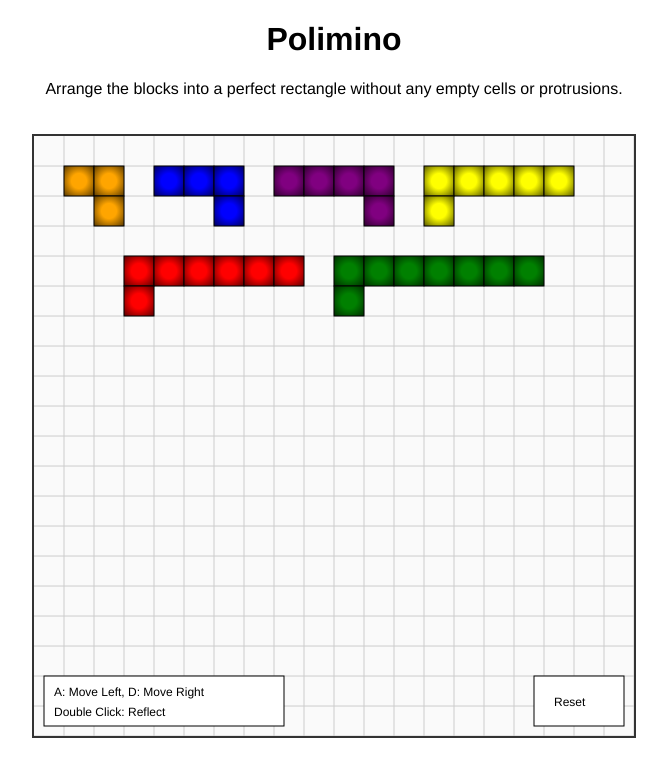
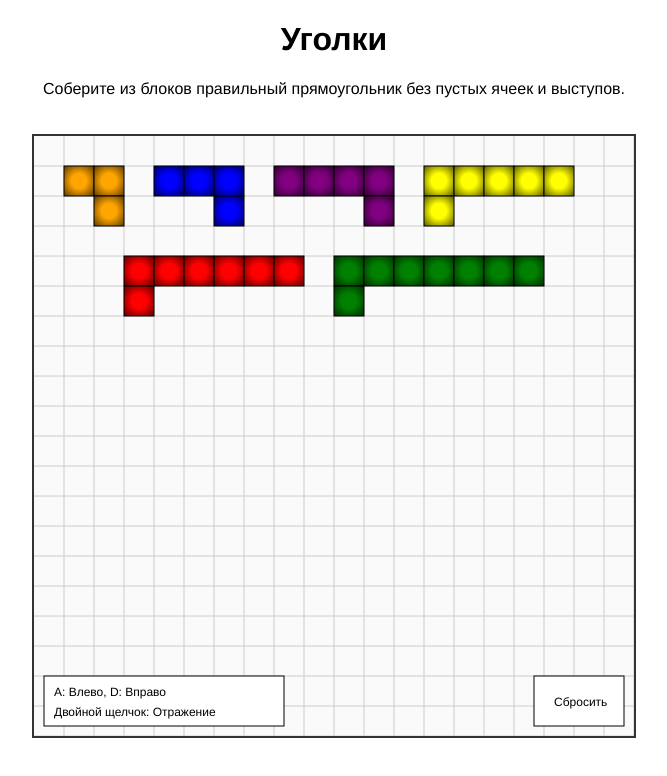
Before and after one commit to lissizza/corners-polimino, a Vue app: page / in a window 1280 px wide. Shown: the top 776 px of the page, without its empty margins (306-973 px from the left). Built offline with nearby package versions, Linux system fonts and the light colour scheme.

Commit message:
remove occupied blocks

```diff
--- a/src/App.vue
+++ b/src/App.vue
@@ -1,9 +1,9 @@
 <template>
   <div id="app">
-    <h1>Polimino</h1>
-    <p>Arrange the blocks into a perfect rectangle without any empty cells or protrusions.</p>
+    <h1>Уголки</h1>
+    <p>Соберите из блоков правильный прямоугольник без пустых ячеек и выступов.</p>
     <svg :width="svgWidth" :height="svgHeight" class="game-svg">
-      <!-- Grid -->
+      <!-- Сетка -->
       <g class="grid">
         <line
           v-for="i in columns + 1"
@@ -25,19 +25,6 @@
         />
       </g>
 
-      <!-- Occupied cells (for debugging) -->
-      <g class="occupied-cells">
-        <rect
-          v-for="(cell, index) in occupiedCells"
-          :key="index"
-          :x="cell.x * gridSize"
-          :y="cell.y * gridSize"
-          :width="gridSize"
-          :height="gridSize"
-          fill="rgba(255, 0, 0, 0.5)"
-        />
-      </g>
-
       <!-- Pieces -->
       <g>
         <PuzzlePiece
@@ -52,19 +39,19 @@
       <!-- Control hints in the bottom left corner -->
       <g class="controls-hint">
         <rect x="10" :y="svgHeight - 60" width="240" height="50" fill="#fff" stroke="#000" />
-        <text x="20" :y="svgHeight - 40" font-size="12" fill="#000">A: Move Left, D: Move Right</text>
-        <text x="20" :y="svgHeight - 20" font-size="12" fill="#000">Double Click: Reflect</text>
+        <text x="20" :y="svgHeight - 40" font-size="12" fill="#000">A: Влево, D: Вправо</text>
+        <text x="20" :y="svgHeight - 20" font-size="12" fill="#000">Двойной щелчок: Отражение</text>
       </g>
 
       <!-- Reset button in the bottom right corner -->
       <g class="reset-button">
         <rect x="500" :y="svgHeight - 60" width="90" height="50" fill="#fff" stroke="#000" @click="resetPieces" />
-        <text x="520" :y="svgHeight - 30" font-size="12" fill="#000" @click="resetPieces">Reset</text>
+        <text x="520" :y="svgHeight - 30" font-size="12" fill="#000" @click="resetPieces">Сбросить</text>
       </g>
     </svg>
 
     <div v-if="victory" class="victory-message">
-      Congratulations! You won!
+      Поздравляем! Вы победили!
     </div>
   </div>
 </template>
@@ -94,7 +81,7 @@ export default {
         position: { ...piece.initialPosition },
         rotation: 0,
         isReflected: false,
-        key: Date.now() + index, // Unique key for recreating the component
+        key: Date.now() + index, // Unique key to recreate the component
       }));
     };
 
@@ -263,22 +250,6 @@ export default {
       return shapes;
     });
 
-    const occupiedCells = computed(() => {
-      const occupied = [];
-      pieces.value.forEach(piece => {
-        const transformedShape = getTransformedShape(piece);
-        transformedShape.forEach(block => {
-          const gridX = Math.floor(block.x / gridSize);
-          const gridY = Math.floor(block.y / gridSize);
-
-          if (gridX >= 0 && gridX < columns && gridY >= 0 && gridY < rows) {
-            occupied.push({ x: gridX, y: gridY });
-          }
-        });
-      });
-      return occupied;
-    });
-
     return {
       svgWidth,
       svgHeight,
@@ -289,13 +260,11 @@ export default {
       handleUpdatePiece,
       resetPieces,
       victory,
-      occupiedCells,
       transformedShapes,
     };
   },
 };
 </script>
-
 
 <style>
 #app {
```
